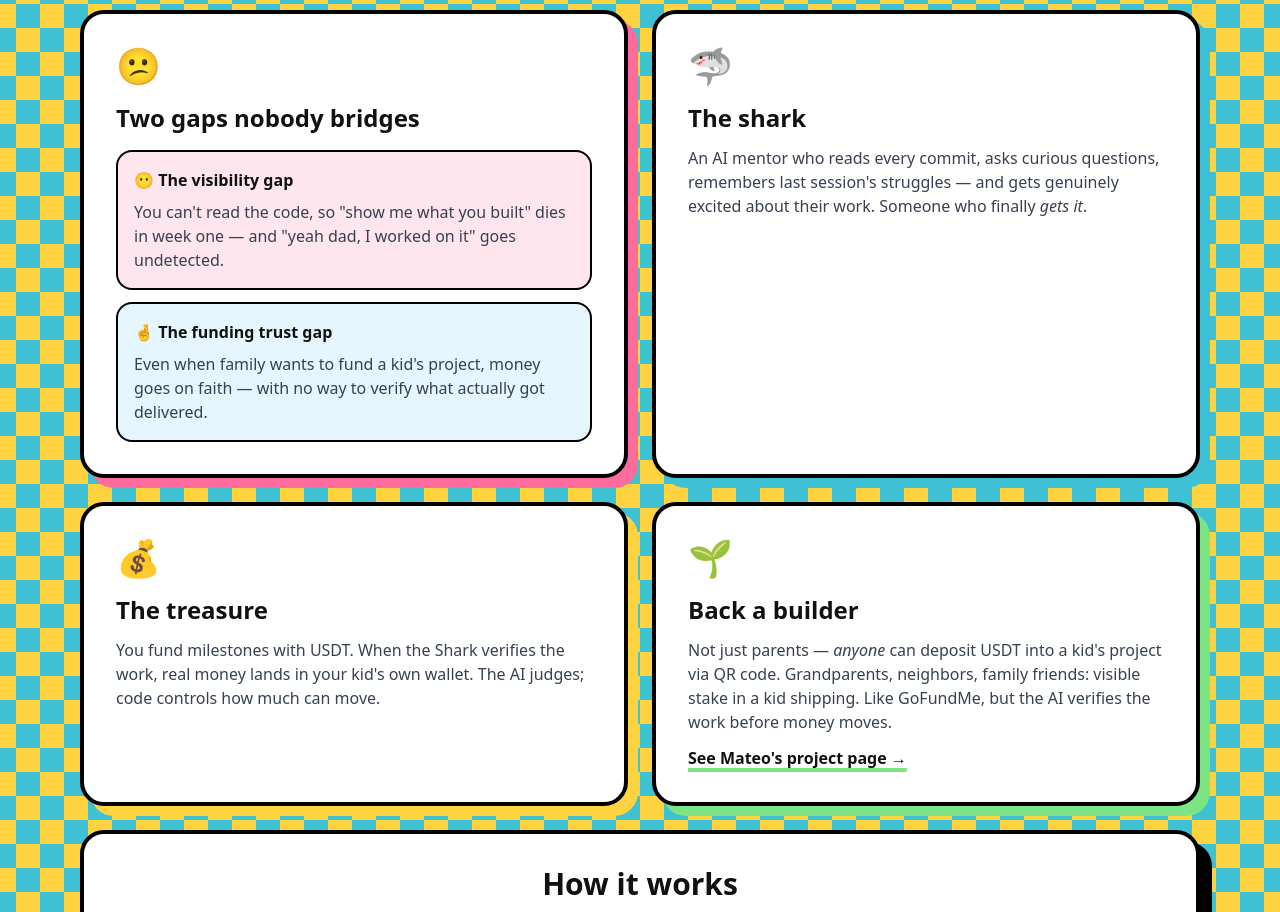
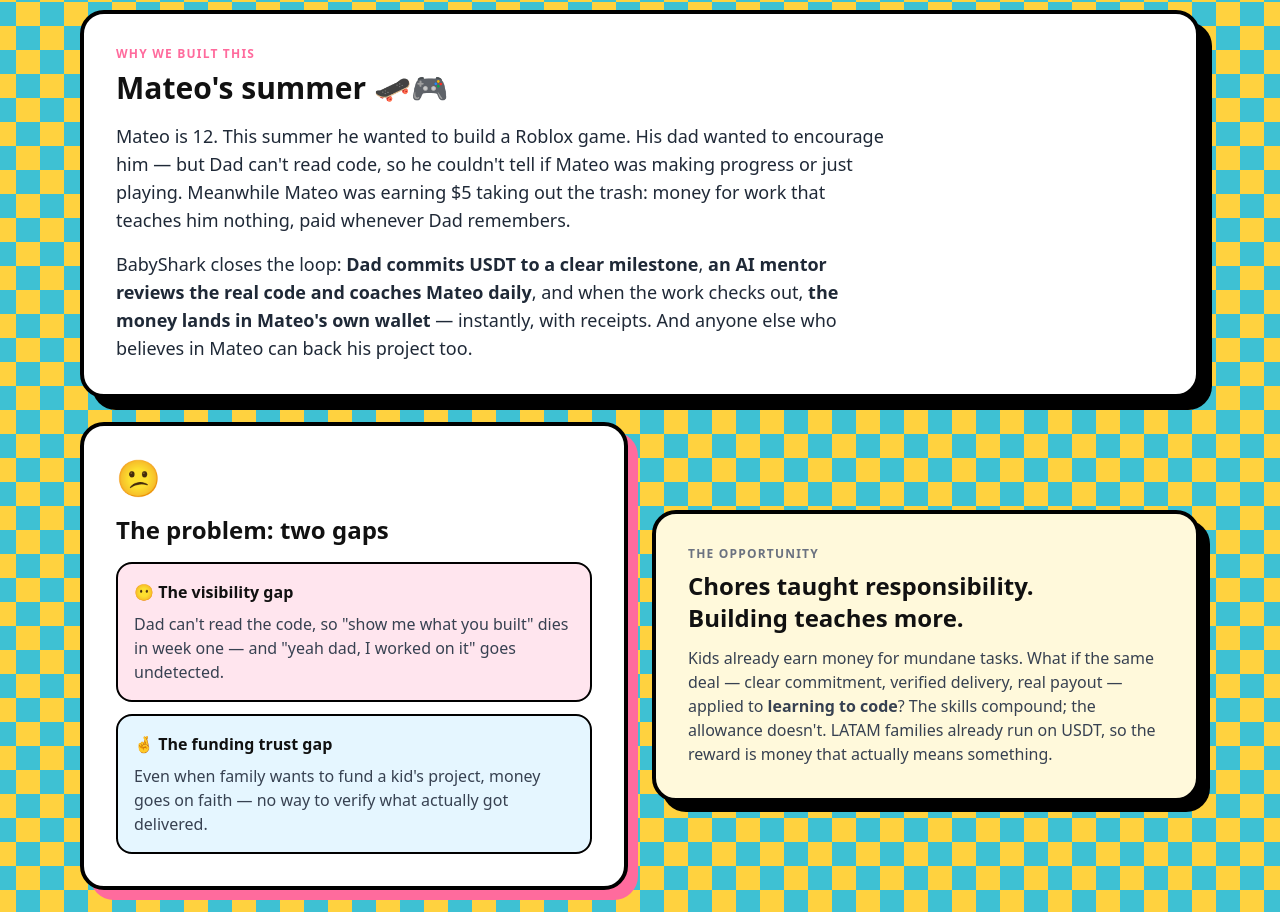
Before and after one commit to satojandro/pocketvc, a Next.js app in the folder web/: page / in a window 1280 px wide. Shown: the part 686-1598 px from the top of the page. Built offline with nearby package versions, Linux system fonts and the light colour scheme.

Commit message:
Landing: Mateo story band, alternating problem/opportunity/shark/treasure rows w/ shark image; README gets origin story; footer deep-dive points to repo docs

```diff
--- a/web/src/app/page.tsx
+++ b/web/src/app/page.tsx
@@ -84,16 +84,37 @@ export default function Landing() {
           </div>
         </section>
 
-        {/* Pain / solution — 2x2 grid */}
-        <section id="how" className="mt-6 grid gap-6 md:grid-cols-2">
+        {/* Mateo's story — the pitch, in one band */}
+        <section className="mt-6 rounded-3xl border-4 border-black bg-white p-8 shadow-[12px_12px_0_0_rgba(0,0,0,1)]">
+          <p className="text-xs font-black uppercase tracking-widest text-[#FF6B9D]">Why we built this</p>
+          <h2 className="mt-2 text-3xl font-black">Mateo&apos;s summer 🛹🎮</h2>
+          <p className="mt-4 max-w-3xl text-lg font-medium text-gray-800">
+            Mateo is 12. This summer he wanted to build a Roblox game. His dad
+            wanted to encourage him — but Dad can&apos;t read code, so he couldn&apos;t
+            tell if Mateo was making progress or just playing. Meanwhile Mateo was
+            earning $5 taking out the trash: money for work that teaches him nothing,
+            paid whenever Dad remembers.
+          </p>
+          <p className="mt-4 max-w-3xl text-lg font-medium text-gray-800">
+            BabyShark closes the loop: <b>Dad commits USDT to a clear milestone</b>,
+            <b> an AI mentor reviews the real code and coaches Mateo daily</b>, and
+            when the work checks out, <b>the money lands in Mateo&apos;s own wallet</b> —
+            instantly, with receipts. And anyone else who believes in Mateo can back
+            his project too.
+          </p>
+        </section>
+
+        {/* Problem / opportunity / shark / treasure — alternating rows */}
+        <section id="how" className="mt-6 space-y-6">
+          <div className="grid items-center gap-6 md:grid-cols-2">
             <div className="rounded-3xl border-4 border-black bg-white p-8 shadow-[10px_10px_0_0_rgba(255,107,157,1)]">
               <div className="text-4xl">😕</div>
-            <h2 className="mt-4 text-2xl font-black">Two gaps nobody bridges</h2>
+              <h2 className="mt-4 text-2xl font-black">The problem: two gaps</h2>
               <div className="mt-4 space-y-3">
                 <div className="rounded-2xl border-2 border-black bg-[#FFE5EE] p-4">
                   <p className="font-black">😶 The visibility gap</p>
                   <p className="mt-2 font-medium text-gray-700">
-                  You can&apos;t read the code, so &quot;show me what you built&quot;
+                    Dad can&apos;t read the code, so &quot;show me what you built&quot;
                     dies in week one — and &quot;yeah dad, I worked on it&quot; goes undetected.
                   </p>
                 </div>
@@ -101,10 +122,28 @@ export default function Landing() {
                   <p className="font-black">🤞 The funding trust gap</p>
                   <p className="mt-2 font-medium text-gray-700">
                     Even when family wants to fund a kid&apos;s project, money goes
-                  on faith — with no way to verify what actually got delivered.
+                    on faith — no way to verify what actually got delivered.
                   </p>
                 </div>
               </div>
+            </div>
+            <div className="rounded-3xl border-4 border-black bg-[#FFF9DB] p-8 shadow-[10px_10px_0_0_rgba(0,0,0,1)]">
+              <p className="text-xs font-black uppercase tracking-widest text-gray-500">The opportunity</p>
+              <h3 className="mt-2 text-2xl font-black">Chores taught responsibility.<br />Building teaches more.</h3>
+              <p className="mt-3 font-medium text-gray-700">
+                Kids already earn money for mundane tasks. What if the same deal —
+                clear commitment, verified delivery, real payout — applied to
+                <b> learning to code</b>? The skills compound; the allowance doesn&apos;t.
+                LATAM families already run on USDT, so the reward is money that
+                actually means something.
+              </p>
+            </div>
+          </div>
+
+          <div className="grid items-center gap-6 md:grid-cols-2">
+            <div className="rounded-3xl border-4 border-black overflow-hidden shadow-[10px_10px_0_0_rgba(0,0,0,1)]">
+              {/* eslint-disable-next-line @next/next/no-img-element */}
+              <img src="/shark-hero.png" alt="BabyShark mascot" className="h-auto w-full" />
             </div>
             <div className="rounded-3xl border-4 border-black bg-white p-8 shadow-[10px_10px_0_0_rgba(62,193,211,1)]">
               <div className="text-4xl">🦈</div>
@@ -115,7 +154,10 @@ export default function Landing() {
                 excited about their work. Someone who finally <em>gets it</em>.
               </p>
             </div>
-          <div className="rounded-3xl border-4 border-black bg-white p-8 shadow-[10px_10px_0_0_rgba(255,210,63,1)]">
+          </div>
+
+          <div className="grid items-center gap-6 md:grid-cols-2">
+            <div className="rounded-3xl border-4 border-black bg-white p-8 shadow-[10px_10px_0_0_rgba(255,210,63,1)] md:order-2">
               <div className="text-4xl">💰</div>
               <h2 className="mt-4 text-2xl font-black">The treasure</h2>
               <p className="mt-3 font-medium text-gray-700">
@@ -124,7 +166,7 @@ export default function Landing() {
                 code controls how much can move.
               </p>
             </div>
-          <div className="rounded-3xl border-4 border-black bg-white p-8 shadow-[10px_10px_0_0_rgba(122,229,130,1)]">
+            <div className="rounded-3xl border-4 border-black bg-white p-8 shadow-[10px_10px_0_0_rgba(122,229,130,1)] md:order-1">
               <div className="text-4xl">🌱</div>
               <h2 className="mt-4 text-2xl font-black">Back a builder</h2>
               <p className="mt-3 font-medium text-gray-700">
@@ -133,9 +175,10 @@ export default function Landing() {
                 visible stake in a kid shipping. Like GoFundMe, but the AI verifies
                 the work before money moves.
               </p>
-            <Link href="/fund" className="mt-3 inline-block font-bold underline decoration-4 decoration-[#7AE582] underline-offset-4">
+              <Link href="/fund" className="mt-3 inline-block rounded-xl border-2 border-black bg-[#7AE582] px-4 py-2 font-bold shadow-[4px_4px_0_0_rgba(0,0,0,1)] hover:translate-x-0.5 hover:translate-y-0.5 hover:shadow-none">
                 See Mateo&apos;s project page →
               </Link>
+            </div>
           </div>
         </section>
 
```
Also changed, not shown: 1 other file (tests, documents, lock files or other folders). Lines whose indentation alone changed are shown as unchanged.
